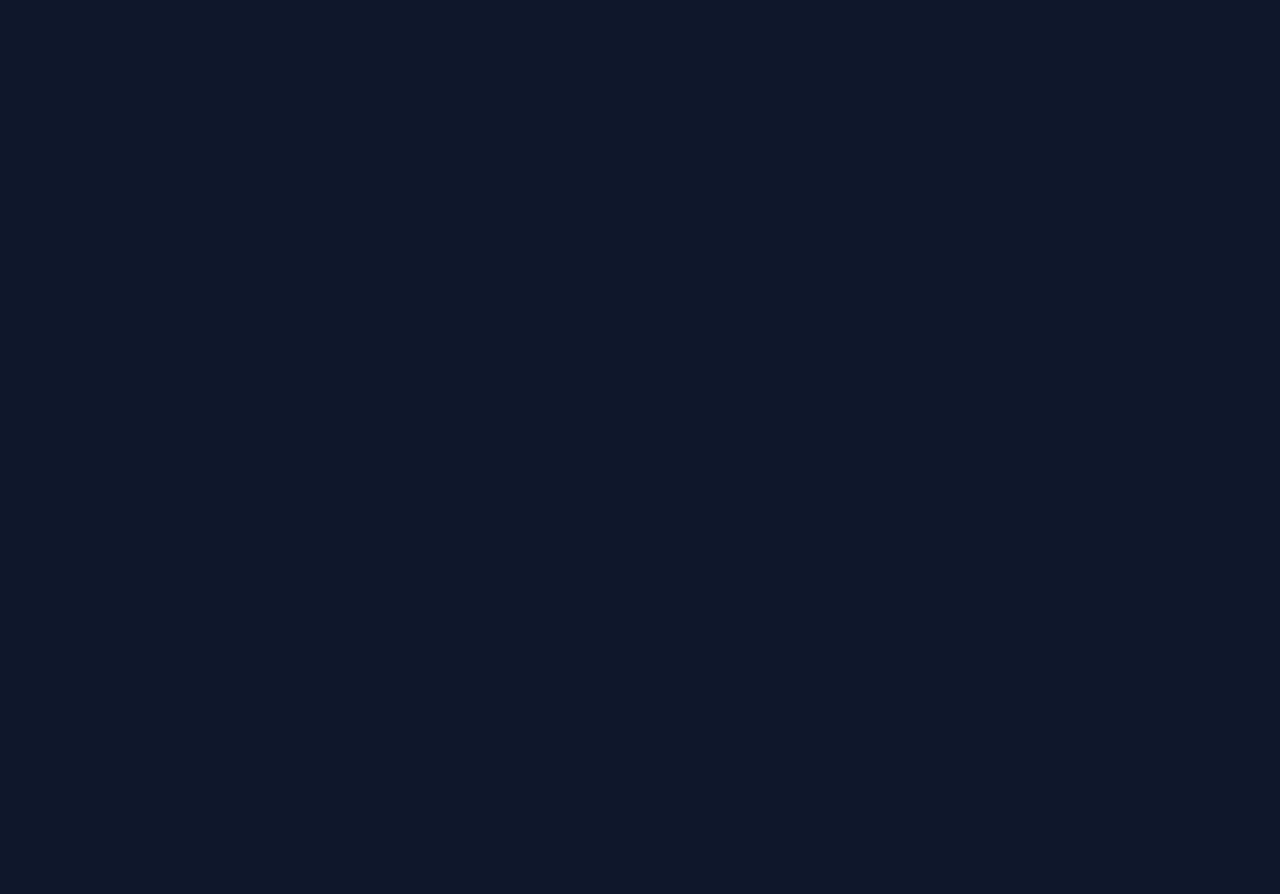
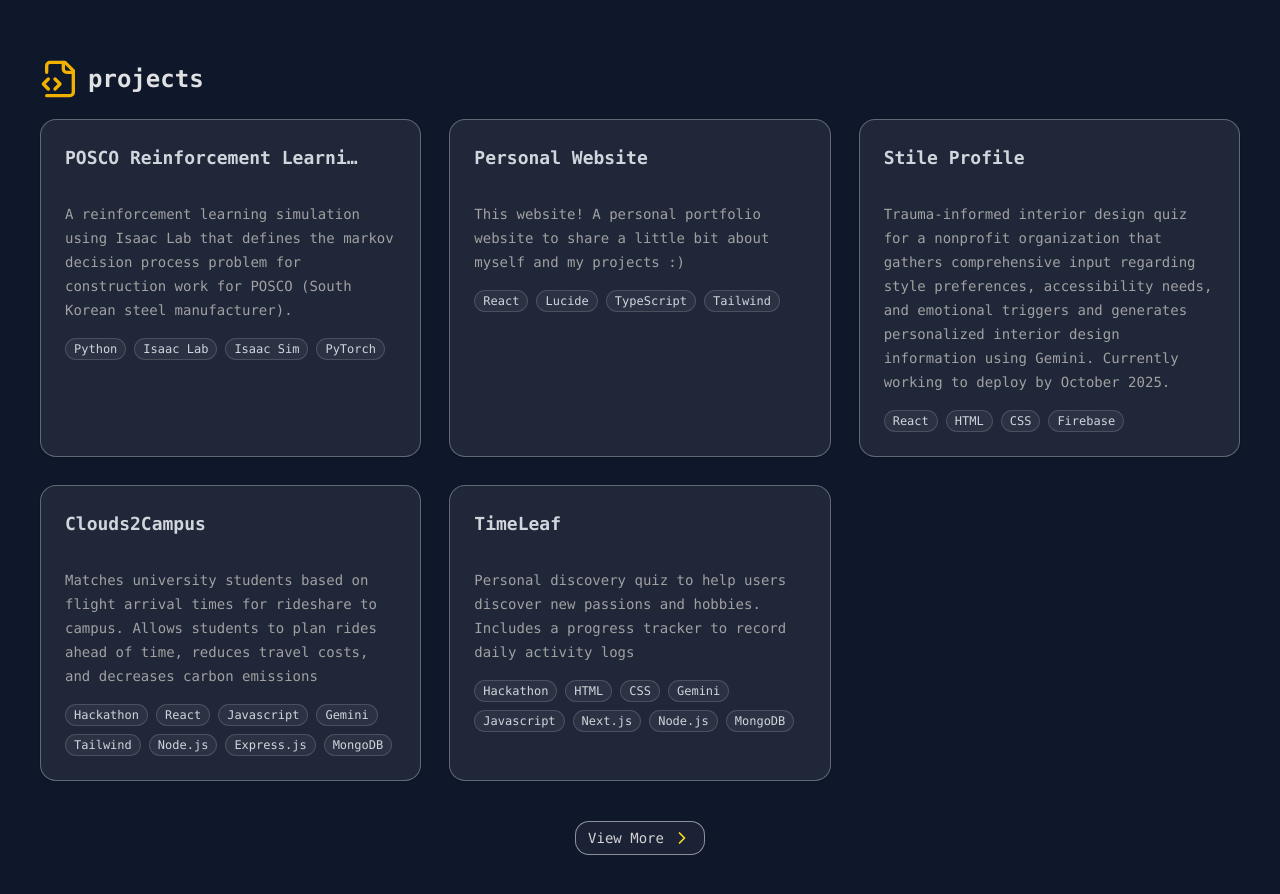
Before and after one commit to susiekim101/susiekim101.github.io, a React (Vite) app: page / in a window 1280 px wide. Shown: the part 1618-2512 px from the top of the page. Before the commit the page ends 1617 px from the top, so only its background shows below. Built offline with nearby package versions, Linux system fonts and the light colour scheme.

Commit message:
create projects page and add relevant details

```diff
--- a/src/App.tsx
+++ b/src/App.tsx
@@ -3,6 +3,7 @@ import NavBar from "./components/sections/NavBar";
 import Home from "./components/sections/Home";
 import About from "./components/sections/About";
 import MouseEffect from "./components/sections/MouseEffect";
+import Projects from "./components/sections/Projects";
 
 // npm install -D tailwindcss@3
 // npm install motion
@@ -15,6 +16,7 @@ function App() {
       <NavBar/>
       <Home/>
       <About/>
+      <Projects/>
     </div>
   )
 }
--- /dev/null
+++ b/src/assets/skills.json
@@ -0,0 +1,12 @@
+[
+    "C++",
+    "JavaScript",
+    "HTML",
+    "Python",
+    "SwiftUI",
+    "CSS",
+    "Java",
+    "TypeScript",
+    "React",
+    "Next.js"
+]
--- /dev/null
+++ b/src/components/assets/Tags.tsx
@@ -0,0 +1,13 @@
+interface TagProp {
+    children: string
+}
+
+const Tags = ({children}: TagProp) => {
+    return (
+        <span className="text-xs px-2 py-0.5 rounded-full border border-white/15 bg-white/5">
+            {children}
+        </span>
+    )
+}
+
+export default Tags;
--- /dev/null
+++ b/src/components/assets/projects.tsx
@@ -0,0 +1,43 @@
+export interface Project {
+    title: string,
+    description: string,
+    tags: string[],
+    link: string
+}
+
+const PROJECTS: Project[] = [
+    {
+        title: "POSCO Reinforcement Learning",
+        description: "A reinforcement learning simulation using Isaac Lab that defines the markov decision process problem for construction work for POSCO (South Korean steel manufacturer).",
+        tags: ["Python", "Isaac Lab", "Isaac Sim", "PyTorch"],
+        link: "https://github.com/susiekim101/posco-mdp"
+    },
+
+    {
+        title: "Personal Website",
+        description: "This website! A personal portfolio website to share a little bit about myself and my projects :)",
+        tags: ["React", "Lucide", "TypeScript", "Tailwind"],
+        link: "https://github.com/susiekim101/susiekim101.github.io"
+    },
+
+    {
+        title: "Stile Profile",
+        description: "Trauma-informed interior design quiz for a nonprofit organization that gathers comprehensive input regarding style preferences, accessibility needs, and emotional triggers and generates personalized interior design information using Gemini. Currently working to deploy by October 2025.",
+        tags: ["React", "HTML", "CSS", "Firebase"],
+        link: "https://github.com/susiekim101/tith-stile"
+    },
+    {
+        title: "Clouds2Campus",
+        description: "Matches university students based on flight arrival times for rideshare to campus. Allows students to plan rides ahead of time, reduces travel costs, and decreases carbon emissions",
+        tags: ["Hackathon", "React", "Javascript", "Gemini", "Tailwind", "Node.js", "Express.js", "MongoDB"],
+        link: "https://github.com/susiekim101/la-hacks-25"
+    },
+    {
+        title: "TimeLeaf",
+        description: "Personal discovery quiz to help users discover new passions and hobbies. Includes a progress tracker to record daily activity logs",
+        tags: ["Hackathon", "HTML", "CSS", "Gemini", "Javascript", "Next.js", "Node.js", "MongoDB"],
+        link: "https://github.com/susiekim101/la-hacks-25"
+    }
+]
+
+export default PROJECTS;
--- a/src/components/sections/About.tsx
+++ b/src/components/sections/About.tsx
@@ -2,12 +2,13 @@ import { Laptop } from "lucide-react";
 import { motion, useScroll, useTransform } from "framer-motion";
 import { Card, CardContent, CardHeader, CardTitle } from "@/components/ui/card";
 import SkillsCarousel from "../ui/SkillsCarousel";
+import skills from "../../assets/skills.json";
 
 const About = () => {
 
     return (
         <section id="about">
-            <div className="w-screen h-screen flex flex-col justify-center gap-10 p-10 border border-solid border-white">
+            <div className="w-screen min-h-screen h-auto flex flex-col justify-center gap-10 p-10">
 
                 <motion.div
                     initial={{opacity: 0, y: 12}}
@@ -27,21 +28,7 @@ const About = () => {
                     </p>
 
                     <div className="my-5">
-                        <SkillsCarousel
-                            skills={[
-                                "C++",
-                                "JavaScript",
-                                "HTML",
-                                "Python",
-                                "SwiftUI",
-                                "CSS",
-                                "Java",
-                                "TypeScript",
-                                "React",
-                                "Next.js",
-
-                            ]}
-                        />
+                        <SkillsCarousel skills={skills}/>
                     </div>
                 </motion.div>
 
--- a/src/components/sections/Home.tsx
+++ b/src/components/sections/Home.tsx
@@ -19,7 +19,7 @@ const Home = () => {
         <section
             id="home"
             ref={homeRef}
-            className="relative flex flex-col items-center justify-center h-[95vh] w-screen border border-white border-solid"
+            className="relative flex flex-col items-center justify-center h-[95vh] w-screen"
         >
             <motion.div
                 style={{scale: scaleBg}}
--- /dev/null
+++ b/src/components/sections/Projects.tsx
@@ -0,0 +1,79 @@
+import { FileCode2, ExternalLink, ChevronRight } from 'lucide-react';
+import { motion } from "framer-motion";
+import PROJECTS, { type Project } from "../assets/projects";
+import { Card, CardContent, CardHeader, CardTitle} from "@/components/ui/card";
+import Tags from "../assets/Tags";
+
+const Projects = () => {
+
+    return (
+        <section id="projects">
+            <div className="w-screen min-h-screen h-auto p-10">
+                <motion.div
+                    initial={{opacity: 0, y: 12}}
+                    whileInView={{opacity: 1, y: 0}}
+                    viewport={{once: true, margin: "-75px"}}
+                    transition={{duration: 0.6}}
+                >
+                    <h2 className="text-xl sm:text-2xl font-semibold flex items-center gap-2 py-5">
+                        <FileCode2 className="text-yellow-500 w-10 h-10"/>
+                        projects
+                    </h2>
+                </motion.div>
+
+                <div className="grid sm:grid-cols-2 xl:grid-cols-3 gap-7">
+                    {
+                        PROJECTS.map( (project: Project, i) => (
+                            <motion.a
+                                key={project.title}
+                                href={project.link}
+                                target={project.link?.startsWith("http") ? "_blank" : undefined}
+                                rel="noreferrer"
+                                initial={{opacity: 0, y: 12}}
+                                whileInView={{opacity: 1, y: 0}}
+                                viewport={{once: true, margin: "-60px"}}
+                                transition={{duration: 0.5, delay: i * 0.6}}
+                                className="group"
+                            >
+                                <Card className="h-full w-full bg-white/7 border-white/30 hover:border-yellow-300/50 hover:bg-white/5 transition-colors rounded-2xl shadow-sm">
+                                    <CardHeader>
+                                        <CardTitle className="flex w-full min-w-0 text-lg items-center justify-between gap-3">
+                                            <span className="truncate flex-1 min-w-0">{project.title}</span>
+                                            <ExternalLink className="shrink-0 h-4 w-4 opacity-0 group-hover:opacity-100 hover:text-yellow-300 transition-opacity"/>
+                                        </CardTitle>
+                                    </CardHeader>
+
+                                    <CardContent>
+                                        <p className="text-sm text-neutral-400 leading-6 min-h-[3.5rem]">{project.description}</p>
+                                        <div className="mt-4 flex flex-wrap gap-2">{project.tags.map((t) => (
+                                            <Tags children={t}/>
+                                        ))}</div>
+                                    </CardContent>
+                                </Card>
+                            </motion.a>
+                        ))
+                    }
+                </div>
+                <div className="flex justify-center items-center mt-10">
+                <motion.a
+                    initial={{opacity: 0, y: 12}}
+                    whileInView={{opacity: 1, y: 0}}
+                    viewport={{once: true, margin: "-15px"}}
+                    transition={{duration: 0.6}}
+                    className="flex gap-2 border border-white/50 hover:border-yellow-300/50 text-sm px-3 py-1.5 rounded-xl tracking-widset text-neutral-300 hover:text-white bg-white/5 hover:bg-white/10 transition-colors"
+                    href="https://github.com/susiekim101"
+                    rel="noreferrer"
+                    target="_blank"
+                >
+                    <span>
+                        View More
+                    </span>
+                    <ChevronRight className="w-5 h-5 text-yellow-300"/>
+                </motion.a>
+                </div>
+            </div>
+        </section>
+    );
+}
+
+export default Projects;
--- a/src/components/ui/SkillsCarousel.tsx
+++ b/src/components/ui/SkillsCarousel.tsx
@@ -16,7 +16,7 @@ const SkillsCarousel = ( {skills, durationSec = 20}: SkillsCarouselProps ) => {
                 {items.map((skill, idx) => (
                     <span
                         key={idx}
-                        className="bg-slate-600 text-white px-3 py-1 rounded-md text-sm whitespace-nowrap"
+                        className="bg-white/15 text-white px-3 py-1 rounded-md text-sm whitespace-nowrap"
                     >
                         {skill}
                     </span>
```
